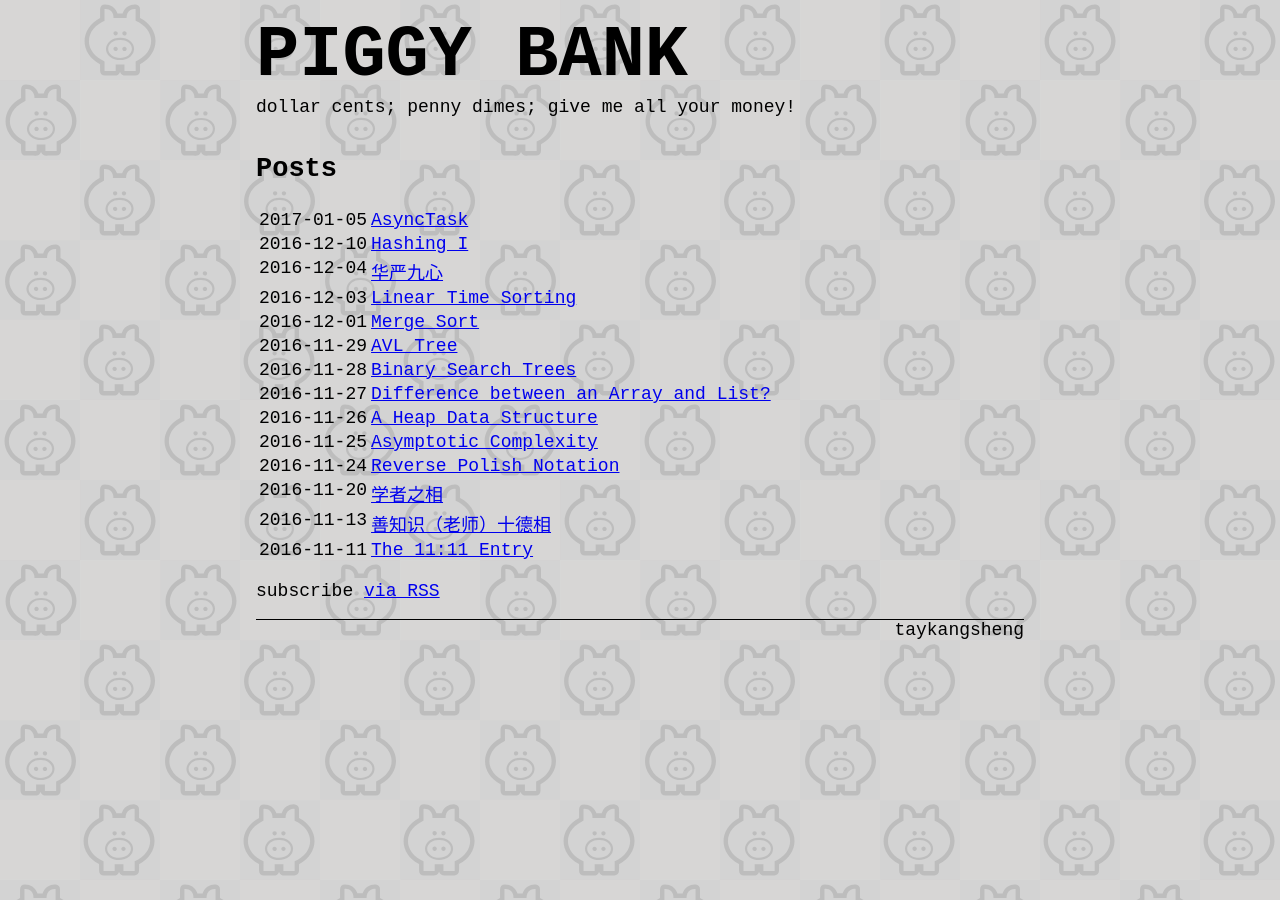
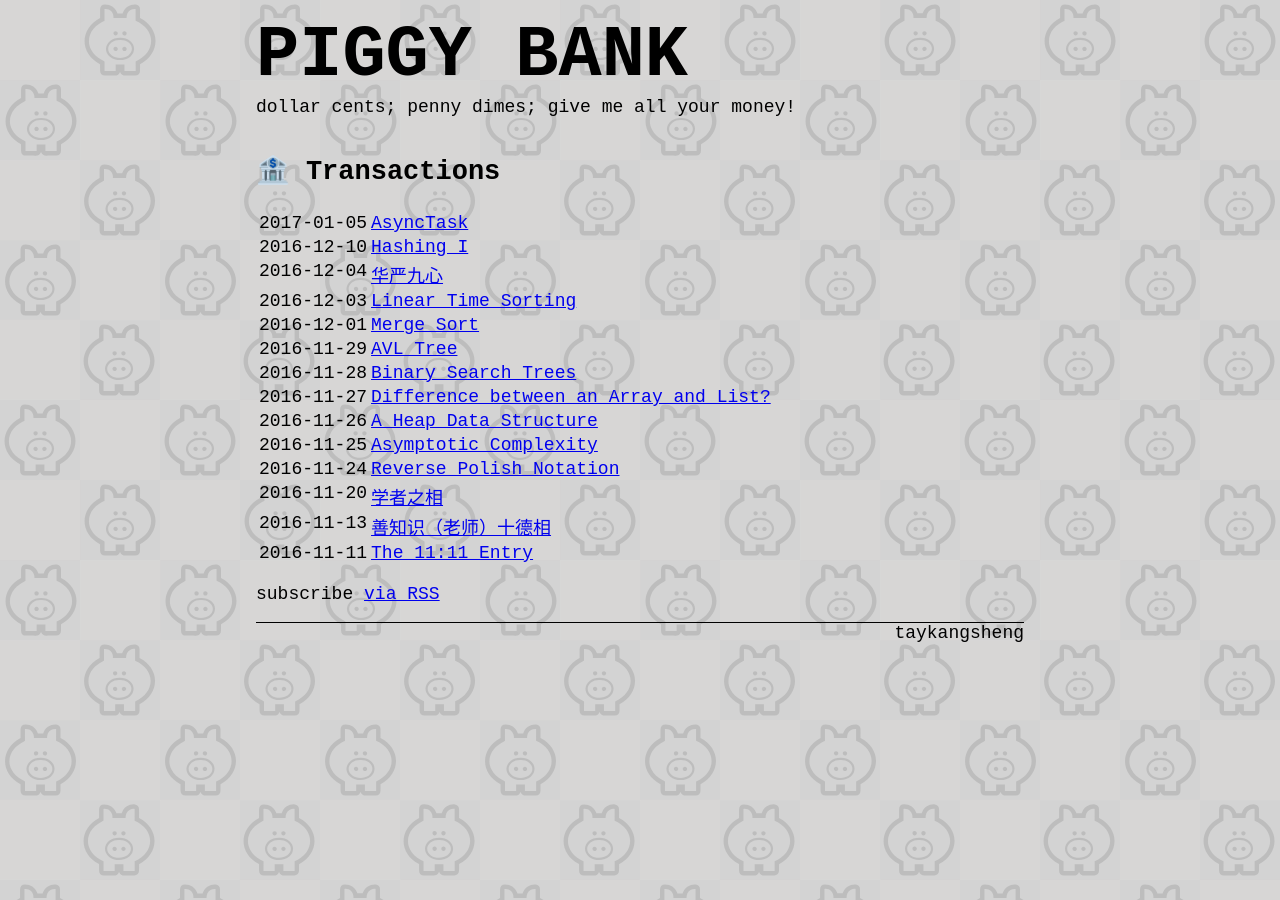
Before and after one commit to TayKangSheng/piggy-bank, a Jekyll site: the page built from index.md, in a window 1280 px wide. Built offline with Jekyll 4.4.1, drawn with Linux system fonts in a browser that asks for light colours.

Commit message:
add emoji to post header

```diff
--- a/_layouts/home.html
+++ b/_layouts/home.html
@@ -4,7 +4,7 @@
 
 <div class="home">
   {% if site.posts.size > 0 %}
-    <h2 class="post-list-heading">{{ page.list_title | default: "Posts" }}</h2>
+    <h2 class="post-list-heading">🏦 {{ page.list_title | default: "Transactions" }}</h2>
     <div class="post-list">
       <table>
         <tbody>
```
